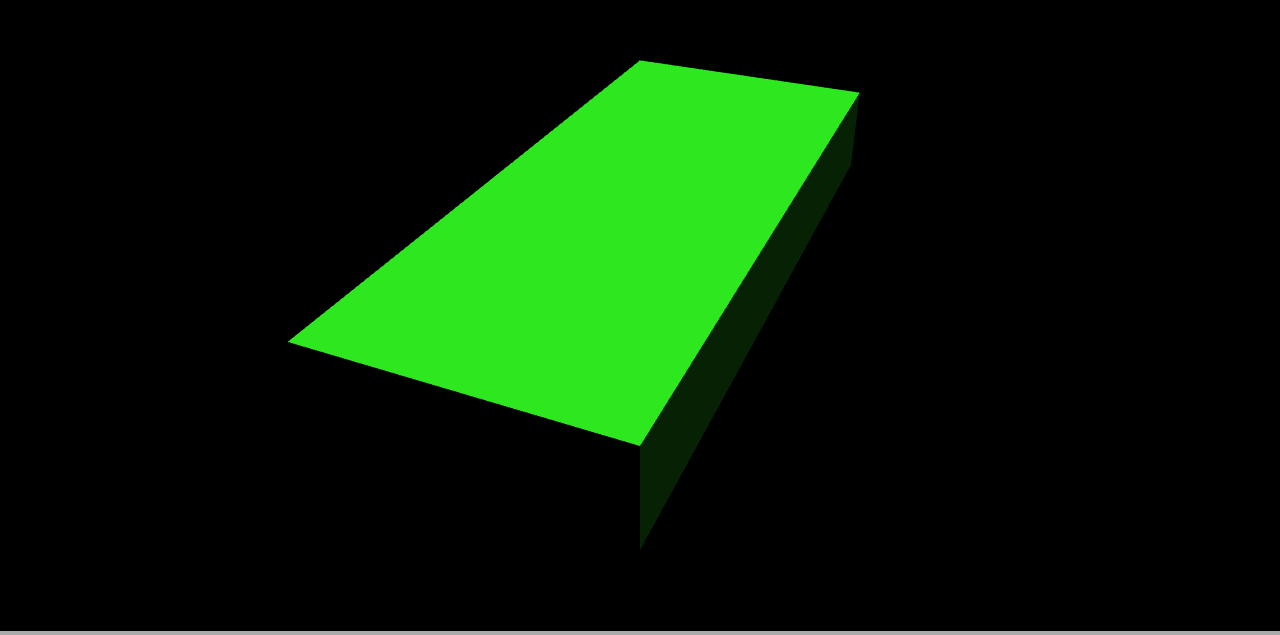
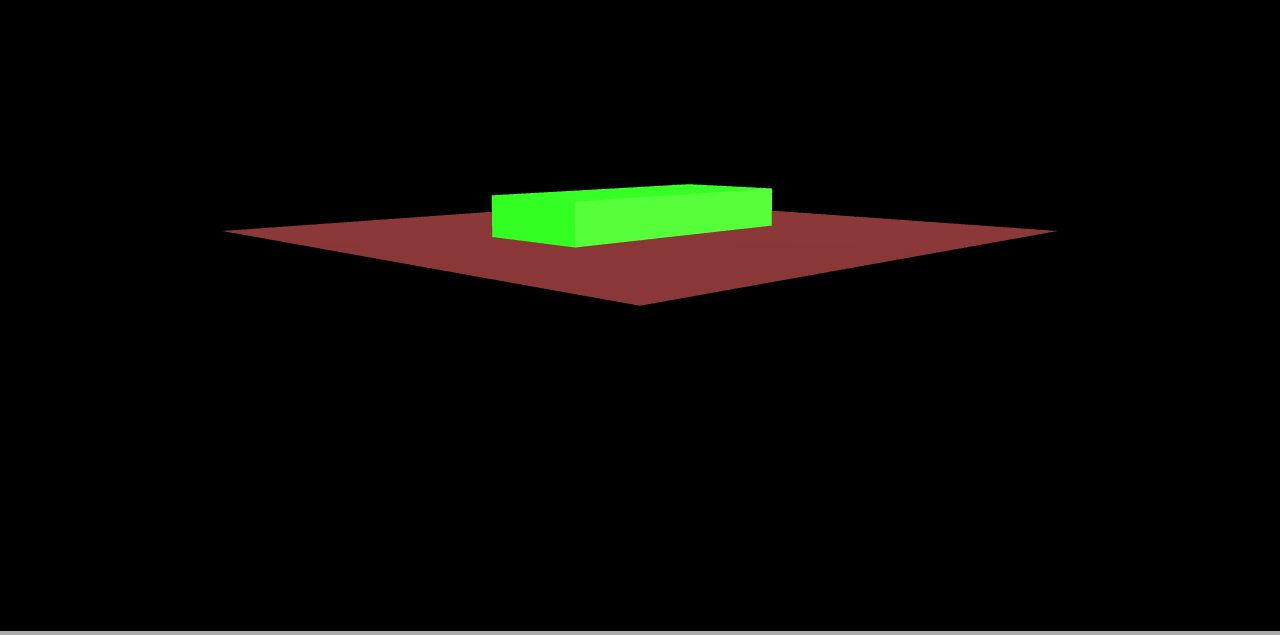
Before and after one commit to BSDinis/graphic_computation_labs, a plain HTML site: page project3/index.html in a window 1280 px wide. Shown: the part 169-804 px from the top of the page. Drawn offline with Linux system fonts and the light colour scheme.

Commit message:
added base

```diff
--- a/project3/index.html
+++ b/project3/index.html
@@ -20,6 +20,7 @@
     <script src="js/scene.js"></script>
     <script src="js/sunlight.js"></script>
     <script src="js/main.js"></script>
+    <script src="js/base.js"></script>
     <script src="js/OrbitControls.js"></script>
   </head>
   <body>
--- /dev/null
+++ b/project3/js/base.js
@@ -0,0 +1,25 @@
+class Base {
+  constructor(factor, inputColour, parentObj) {
+    var material = new THREE.MeshStandardMaterial({color: inputColour, wireframe: false});
+    var geometry = new THREE.Geometry();
+    this.width = this.height = factor;
+    geometry.vertices.push(new THREE.Vector3(-factor / 2, 0, -factor / 2));
+    geometry.vertices.push(new THREE.Vector3(factor / 2, 0, -factor / 2));
+    geometry.vertices.push(new THREE.Vector3(-factor / 2, 0, factor / 2));
+    geometry.vertices.push(new THREE.Vector3(factor / 2, 0, factor / 2));
+    var normal = new THREE.Vector3(0, 1, 0);
+    geometry.faces.push(new THREE.Face3(0, 2, 1, normal, new THREE.Color(inputColour)));
+    geometry.faces.push(new THREE.Face3(1, 2, 3, normal, new THREE.Color(inputColour)));
+    geometry.computeVertexNormals();
+
+    this.mesh = new THREE.Mesh(geometry, material)
+    parentObj.add(this.mesh)
+  }
+
+  getHeight() {
+    return this.height;
+  }
+  getWidth() {
+    return this.width;
+  }
+}
--- a/project3/js/main.js
+++ b/project3/js/main.js
@@ -106,14 +106,8 @@ function initFixedPerspective(scene) {
 
 function updateFixedPerspective(w, h) {
   if (w > 0 && h > 0) {
-    let val = 900 / window.innerWidth ;
-    let vector = new THREE.Vector3(-scene.getWidth(), 50, scene.getHeight())
-    vector.multiplyScalar(val);
-    camera.position.x = vector.x
-    camera.position.y = vector.y
-    camera.position.z = vector.z
     camera.aspect = w / h;
     camera.updateProjectionMatrix();
-    orbitControls.update();
+    //orbitControls.update();
   }
 }
--- a/project3/js/scene.js
+++ b/project3/js/scene.js
@@ -4,12 +4,19 @@
  * define the scene class
  */
 
+const object_factor = 200
+const base_factor =  300
+
 class Scene {
   constructor() {
     this.scene = new THREE.Scene();
-    this.example = new Example(100, 0x33ff22, this.scene);
+    this.example = new Example(object_factor, 0x33ff22, this.scene);
+    this.example.obj.position.y += this.example.getDepth() / 2
+    this.base = new Base(base_factor, 0xff6666, this.scene);
     var dim = {width: this.getWidth(), height: this.getHeight(), depth: this.getDepth()};
     this.sunlight = new SunLight(this.scene, dim);
+    this.ambientlight = new THREE.AmbientLight(0xffffff)
+    this.scene.add(this.ambientlight)
   }
 
   getAspect() {
@@ -17,17 +24,14 @@ class Scene {
   }
 
   getWidth() {
-    // FIXME
-    return this.example.getWidth() * 1.15;
+    return this.base.getWidth() * 1.15;
   }
 
   getHeight() {
-    // FIXME
-    return this.example.getHeight() * 1.15;
+    return this.base.getHeight() * 1.15;
   }
 
   getDepth() {
-    // FIXME
     return this.example.getDepth() * 1.15;
   }
 
--- a/project3/js/sunlight.js
+++ b/project3/js/sunlight.js
@@ -8,8 +8,8 @@ const intensity = 1.0
 class SunLight {
   constructor(parentObj, dim) {
     this.light = new THREE.DirectionalLight(colour, intensity);
-	this.light.position.set( dim.height, dim.width, dim.depth );
-	this.light.castShadow = true;
+	this.light.position.set( dim.width, dim.depth, dim.height );
+    //this.light.castShadow = true;
     parentObj.add(this.light);
   }
 }
```
